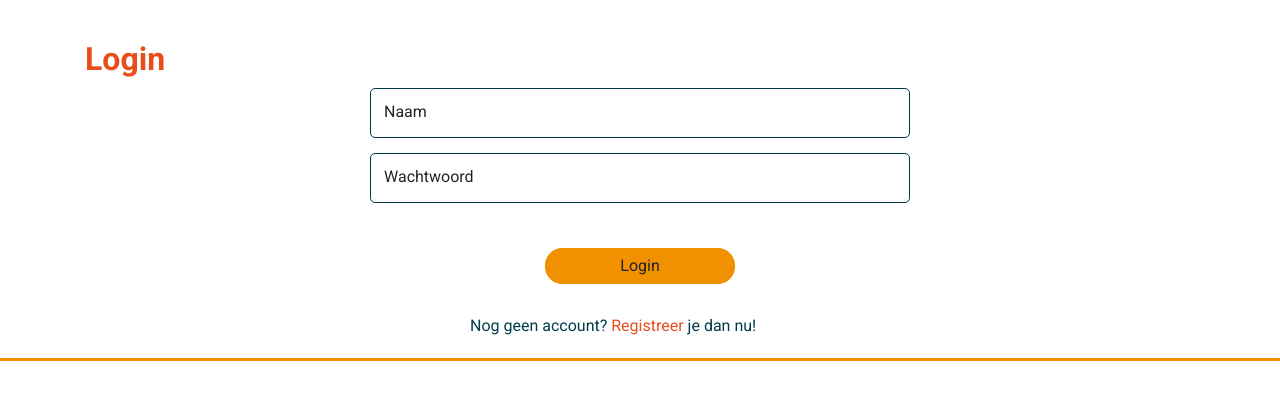
After one commit to AntonLabeeuw/heating-company-team2, a PHP site: the page made by login pagina.html in a window 1280 px wide. The commit adds this page. Shown: the top 400 px of the page. Run offline with PHP 8.4, Linux system fonts and the light colour scheme.

Commit message:
login form

```diff
--- /dev/null
+++ b/css/_component.login.scss
@@ -0,0 +1,6 @@
+.c-registeerlink-opmaak{
+    color: $color-red;
+    &:hover{
+        color: $color-orange;
+    }
+}
--- a/css/screen.css
+++ b/css/screen.css
@@ -711,4 +711,12 @@ input[type="checkbox"] {
 .c-login-titel {
   text-align: center;
 }
+
+.c-registeerlink-opmaak {
+  color: #e84e1b;
+}
+
+.c-registeerlink-opmaak:hover {
+  color: #f29100;
+}
 /*# sourceMappingURL=screen.css.map */
--- a/css/screen.scss
+++ b/css/screen.scss
@@ -9,4 +9,5 @@
 @import "components.footer";
 @import "components.form";
 @import "components";
-@import "component.jouwprofiel"
+@import "component.jouwprofiel";
+@import "component.login";
--- /dev/null
+++ b/login pagina.html
@@ -0,0 +1,73 @@
+<!doctype html>
+<html lang="en">
+    <head>
+        <title>Title</title>
+        <!-- Required meta tags -->
+        <meta charset="utf-8">
+        <meta name="viewport" content="width=device-width, initial-scale=1, shrink-to-fit=no">
+
+        <!-- Bootstrap CSS -->
+        <link rel="stylesheet" href="https://stackpath.bootstrapcdn.com/bootstrap/4.3.1/css/bootstrap.min.css" integrity="sha384-ggOyR0iXCbMQv3Xipma34MD+dH/1fQ784/j6cY/iJTQUOhcWr7x9JvoRxT2MZw1T" crossorigin="anonymous">
+
+        <!--eigen css-->
+        <link rel="stylesheet" href="css/screen.css">
+
+        <!-- Compiled and minified JavaScript -->
+        <script src="https://cdnjs.cloudflare.com/ajax/libs/materialize/1.0.0/js/materialize.min.js"></script>
+    </head>
+<body>
+
+    <body>
+        <!-- login form -->
+        <main>
+            <div class="container">
+                <h1>Login</h1>
+            </div>
+            <section class="c-profielform">
+                <div class="container">
+                    <form class="o-form">
+                      <div class="row">
+                        <div class="col-6 offset-3 form-group c-form__group">
+                            <input type="text" name="naam" id="naam" class="form-control form-control-lg c-form__input" placeholder="Naam" minlength="2" required/>
+                            <label class="c-form__label" for="naam">
+                                Naam
+                            </label>
+                        </div>
+
+                        <div class="col-6 offset-3 form-group c-form__group">
+                            <input type="password" name="password" id="password" class="form-control form-control-lg c-form__input" placeholder="password" minlength="2" required/>
+                            <label class="c-form__label" for="password">
+                                Wachtwoord
+                            </label>
+                        </div>
+
+                        <a type="submit" class="o-button col-2 offset-5">Login</a>
+                        </div>
+                        <div class="offset-4 col-6 c-login-text">
+                            <p>Nog geen account? <a class="c-registeerlink-opmaak" href="registeer.html"> Registreer </a>je dan nu!</p>
+                        </div>
+                    </form>
+                </div>
+            </section>
+        </main>
+        <!-- mijn footer -->
+        <footer class="c-footer">
+        </footer>
+
+    </body>
+    <!-- Optional JavaScript -->
+    <!-- jQuery first, then Popper.js, then Bootstrap JS -->
+    <script src="https://code.jquery.com/jquery-3.3.1.slim.min.js"
+        integrity="sha384-q8i/X+965DzO0rT7abK41JStQIAqVgRVzpbzo5smXKp4YfRvH+8abtTE1Pi6jizo"
+        crossorigin="anonymous"></script>
+    <script src="https://cdnjs.cloudflare.com/ajax/libs/popper.js/1.14.7/umd/popper.min.js"
+        integrity="sha384-UO2eT0CpHqdSJQ6hJty5KVphtPhzWj9WO1clHTMGa3JDZwrnQq4sF86dIHNDz0W1"
+        crossorigin="anonymous"></script>
+    <script src="https://stackpath.bootstrapcdn.com/bootstrap/4.3.1/js/bootstrap.min.js"
+        integrity="sha384-JjSmVgyd0p3pXB1rRibZUAYoIIy6OrQ6VrjIEaFf/nJGzIxFDsf4x0xIM+B07jRM"
+        crossorigin="anonymous"></script>
+
+
+</body>
+
+</html>
```
Also changed, not shown: slick-master/slick/slick-theme.css (+87 -122 lines), slick-master/slick/slick.css (+37 -54 lines), 3 other files.
